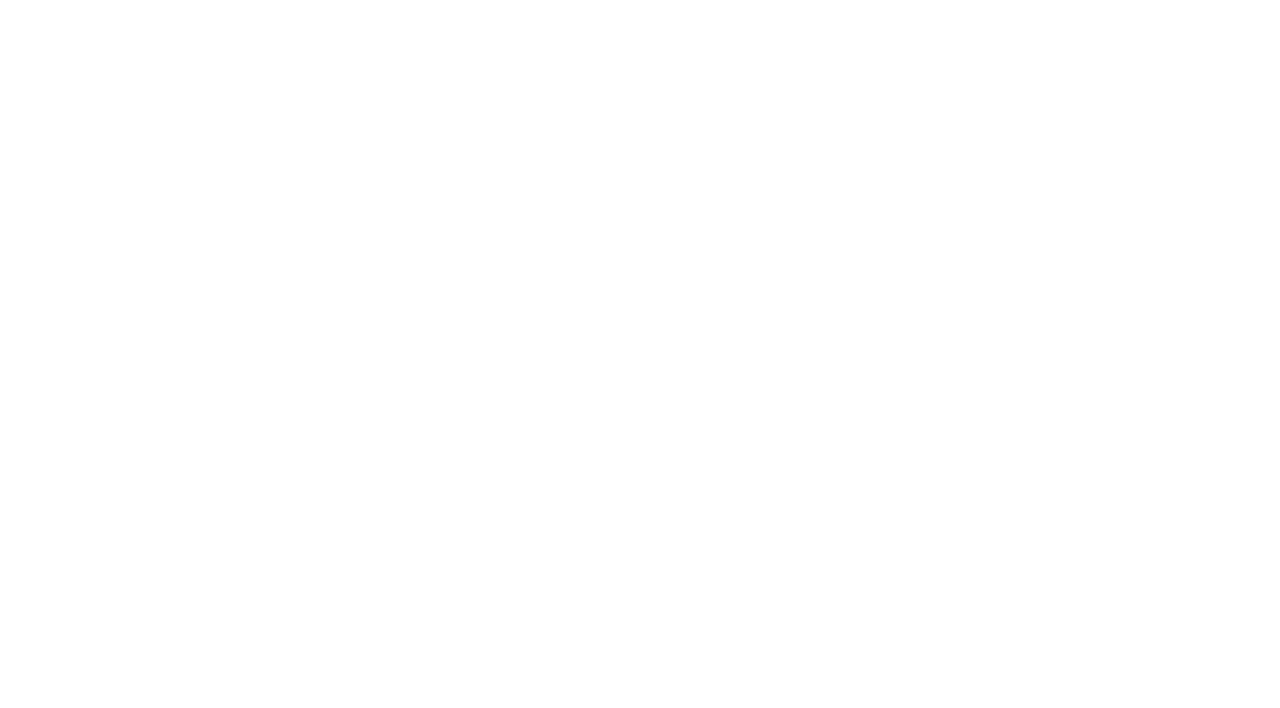
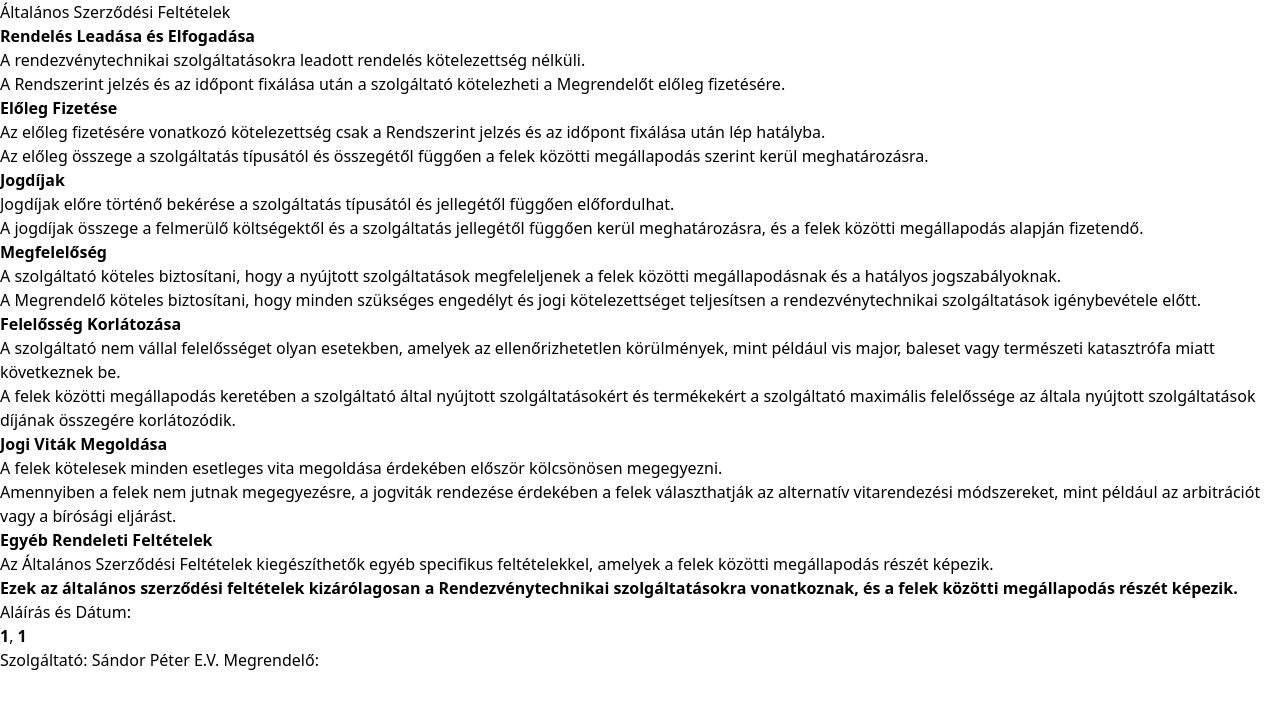
Before and after one commit to Solmyr77/SPAudioSite, a Vue app: page /aszf/11 in a window 1280 px wide. Before the commit this address had no page. Shown: the top 708 px of the page. Built offline with nearby package versions, Linux system fonts and the light colour scheme; what tailwindcss-elevation would draw is missing.

Commit message:
Added terms WIP

```diff
--- a/src/router/index.js
+++ b/src/router/index.js
@@ -1,30 +1,38 @@
-import { createRouter, createWebHistory } from 'vue-router'
-import HomeView from '../views/HomeView.vue'
+import { createRouter, createWebHistory } from "vue-router";
+import HomeView from "../views/HomeView.vue";
 
 const router = createRouter({
    history: createWebHistory(import.meta.env.BASE_URL),
    routes: [
       {
-      path: '/',
-      name: 'home',
-      component: HomeView
+         path: "/",
+         name: "home",
+         component: HomeView,
       },
       {
-      path: '/arajanlat',
-      name: 'arajanlat',
-      component: () => import('../views/OfferView.vue')
+         path: "/arajanlat",
+         name: "arajanlat",
+         props: {
+            termName: undefined,
+         },
+         component: () => import("../views/OfferView.vue"),
       },
       {
-      path: '/zenekeres',
-      name: 'zenekeres',
-      component: () => import('../views/MusicView.vue')
+         path: "/zenekeres",
+         name: "zenekeres",
+         component: () => import("../views/MusicView.vue"),
       },
       {
-      path: '/secret/admin',
-      name: 'admin',
-      component: () => import('../views/AdminView.vue')
-    }
-  ]
-})
+         path: "/secret/admin",
+         name: "admin",
+         component: () => import("../views/AdminView.vue"),
+      },
+      {
+         path: "/aszf/:termName:currentDate",
+         name: "aszf",
+         component: () => import("../views/TermsView.vue"),
+      },
+   ],
+});
 
-export default router
+export default router;
--- a/src/views/OfferView.vue
+++ b/src/views/OfferView.vue
@@ -1,5 +1,4 @@
 <script setup>
-// import { FacebookIcon, InstagramIcon, XIcon, SoundCloudIcon, YouTubeIcon } from "vue3-simple-icons";
 import { ArrowRightIcon, ArrowLeftIcon, MusicalNoteIcon, LightBulbIcon, CameraIcon, VideoCameraIcon, SpeakerWaveIcon, MicrophoneIcon, FilmIcon, UsersIcon } from "@heroicons/vue/24/solid";
 </script>
 
@@ -44,7 +43,10 @@ export default {
 
          this.$refs.content.style.marginTop = `${headerHeight}px`;
       },
-      calculatePrice() {},
+      termTest() {
+         let currentDate = new Date();
+         this.$router.push({name: "aszf", params: {termName: this.$refs.nameInput.value, currentDate: currentDate}});
+      },
       async sendEmail() {
          this.error = false;
 
@@ -287,8 +289,8 @@ export default {
                   </div>
                </div>
 
-               <div class="flex justify-center items-center basis-1/3 pb-8 lg:pb-0">
-                  <button @click="sendEmail()" ref="offerButton" class="rounded-full flex justify-center items-center border-none dm-sans-semibold bg-white hover:bg-gray-400 transition-colors px-6 py-3 text-4xl">
+               <div class="flex flex-col justify-center items-center basis-1/3 pb-8 lg:pb-0">
+                  <button @click="termTest()" ref="offerButton" class="rounded-full flex justify-center items-center border-none dm-sans-semibold bg-white hover:bg-gray-400 transition-colors px-6 py-3 text-4xl">
                      Küldés
                      <ArrowRightIcon class="ml-2 size-16 text-xl" />
                   </button>
--- /dev/null
+++ b/src/views/TermsView.vue
@@ -0,0 +1,85 @@
+<script>
+export default {
+   data() {
+      return {
+         termName: undefined,
+         currentDate: undefined,
+      };
+   },
+   async mounted() {
+      this.termName = this.$route.params.termName;
+      this.currentDate = this.$route.params.currentDate;
+   },
+   beforeUnmount() {},
+   methods: {},
+};
+</script>
+
+<template>
+   <div class="terms">
+      <h1>Általános Szerződési Feltételek</h1>
+      <ol>
+         <li>
+            <strong>Rendelés Leadása és Elfogadása</strong>
+            <ol>
+               <li>A rendezvénytechnikai szolgáltatásokra leadott rendelés kötelezettség nélküli.</li>
+               <li>A Rendszerint jelzés és az időpont fixálása után a szolgáltató kötelezheti a Megrendelőt előleg fizetésére.</li>
+            </ol>
+         </li>
+         <li>
+            <strong>Előleg Fizetése</strong>
+            <ol>
+               <li>Az előleg fizetésére vonatkozó kötelezettség csak a Rendszerint jelzés és az időpont fixálása után lép hatályba.</li>
+               <li>Az előleg összege a szolgáltatás típusától és összegétől függően a felek közötti megállapodás szerint kerül meghatározásra.</li>
+            </ol>
+         </li>
+         <li>
+            <strong>Jogdíjak</strong>
+            <ol>
+               <li>Jogdíjak előre történő bekérése a szolgáltatás típusától és jellegétől függően előfordulhat.</li>
+               <li>A jogdíjak összege a felmerülő költségektől és a szolgáltatás jellegétől függően kerül meghatározásra, és a felek közötti megállapodás alapján fizetendő.</li>
+            </ol>
+         </li>
+         <li>
+            <strong>Megfelelőség</strong>
+            <ol>
+               <li>A szolgáltató köteles biztosítani, hogy a nyújtott szolgáltatások megfeleljenek a felek közötti megállapodásnak és a hatályos jogszabályoknak.</li>
+               <li>A Megrendelő köteles biztosítani, hogy minden szükséges engedélyt és jogi kötelezettséget teljesítsen a rendezvénytechnikai szolgáltatások igénybevétele előtt.</li>
+            </ol>
+         </li>
+         <li>
+            <strong>Felelősség Korlátozása</strong>
+            <ol>
+               <li>A szolgáltató nem vállal felelősséget olyan esetekben, amelyek az ellenőrizhetetlen körülmények, mint például vis major, baleset vagy természeti katasztrófa miatt következnek be.</li>
+               <li>A felek közötti megállapodás keretében a szolgáltató által nyújtott szolgáltatásokért és termékekért a szolgáltató maximális felelőssége az általa nyújtott szolgáltatások díjának összegére korlátozódik.</li>
+            </ol>
+         </li>
+         <li>
+            <strong>Jogi Viták Megoldása</strong>
+            <ol>
+               <li>A felek kötelesek minden esetleges vita megoldása érdekében először kölcsönösen megegyezni.</li>
+               <li>Amennyiben a felek nem jutnak megegyezésre, a jogviták rendezése érdekében a felek választhatják az alternatív vitarendezési módszereket, mint például az arbitrációt vagy a bírósági eljárást.</li>
+            </ol>
+         </li>
+         <li>
+            <strong>Egyéb Rendeleti Feltételek</strong>
+            <ol>
+               <li>Az Általános Szerződési Feltételek kiegészíthetők egyéb specifikus feltételekkel, amelyek a felek közötti megállapodás részét képezik.</li>
+            </ol>
+         </li>
+         <p>
+            <strong>Ezek az általános szerződési feltételek kizárólagosan a Rendezvénytechnikai szolgáltatásokra vonatkoznak, és a felek közötti megállapodás részét képezik.</strong>
+         </p>
+      </ol>
+
+      <p>Aláírás és Dátum:</p>
+      <p>
+         <strong>{{ termName }}</strong
+         >, <strong>{{ currentDate }}</strong>
+      </p>
+      <p>Szolgáltató: Sándor Péter E.V. Megrendelő:</p>
+   </div>
+</template>
+
+<style>
+</style>
```
Lines whose indentation alone changed are shown as unchanged.
